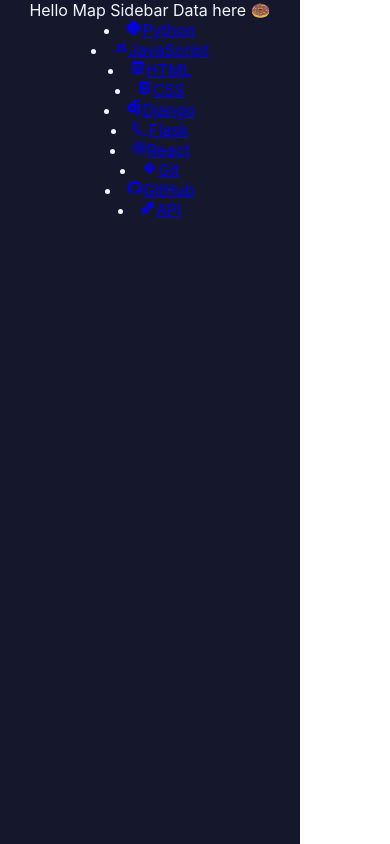
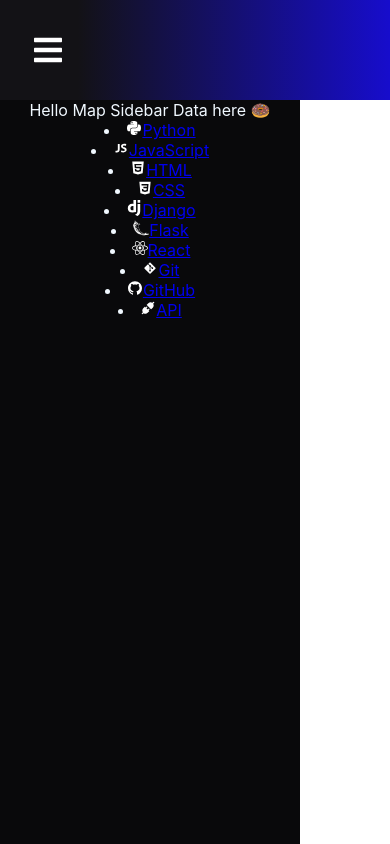
Before and after one commit to courthub74/CourDevelopsOracle, a React (Create React App) app: page / in a window 390 px wide. Built offline with nearby package versions, Linux system fonts and the light colour scheme.

Commit message:
Hamburger no interactivity

```diff
--- a/src/components/Sidebar.js
+++ b/src/components/Sidebar.js
@@ -1,15 +1,35 @@
 import React from 'react';
 import { SidebarData } from './SidebarData';
+import { IconContext } from 'react-icons/lib';
 import { Link } from 'react-router-dom';
 import styled from 'styled-components';
 import './Sidebar.css';
 // import SubMenu from './Submenu';
 import Scrollbars from 'react-custom-scrollbars';
+import * as FaIcons from 'react-icons/fa';
 
+//ADD NAVBAR TO TOP
+const Nav = styled.div`
+    background: linear-gradient(90deg, rgb(19, 18, 22) 20%, rgb(23, 13, 204) 100%);
+    height: 100px;
+    display: flex;
+    justify-content: flex-start;
+    align-items: center;
+`;
+
+//NAVBURGER
+const NavIcon = styled(Link)`
+    margin-left: 2rem;
+    font-size: 2rem;
+    height: 80px;
+    display: flex;
+    justify-content: flex-start;
+    align-items: center;
+`;
 
 //SIDEBAR
 const SidebarNav = styled.nav`
-    background: #15172c;
+    background: #09090B;
     width: 300px;
     height: 100vh;
     display: flex;
@@ -30,6 +50,15 @@ const SidebarWrap = styled.div`
 export const Sidebar = () => {
     return (
         <>
+
+            <IconContext.Provider value={{ color: '#fff' }}>
+
+                <Nav>
+                    <NavIcon to='#'>
+                        <FaIcons.FaBars />
+                    </NavIcon>
+                </Nav>
+
                     <SidebarNav>
 
                         <SidebarWrap className="SidebarWrap">
@@ -50,6 +79,7 @@ export const Sidebar = () => {
                             </Scrollbars>
                         </SidebarWrap>
                     </SidebarNav>
+            </IconContext.Provider>
         </>
     );
 };
```
Lines whose indentation alone changed are shown as unchanged.
